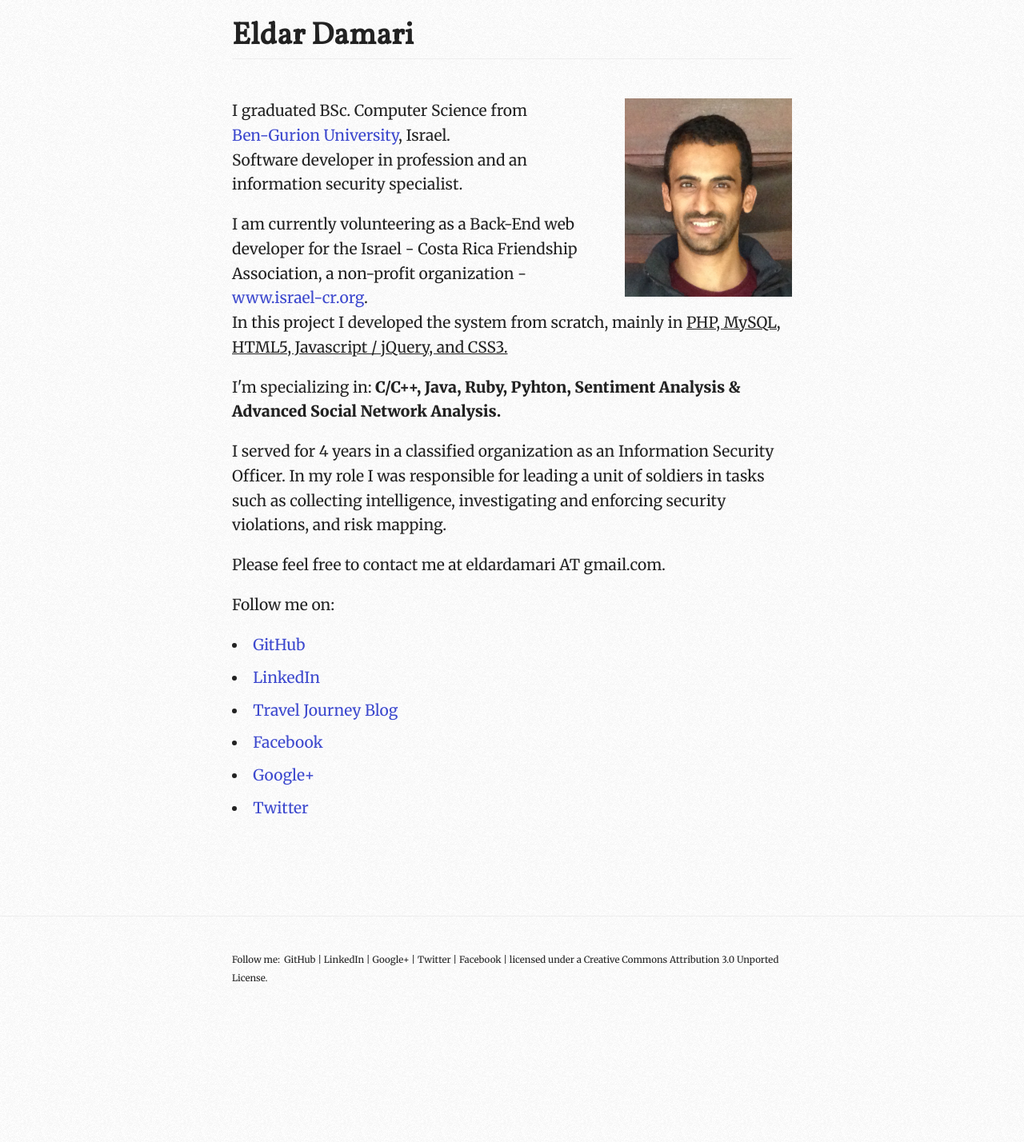
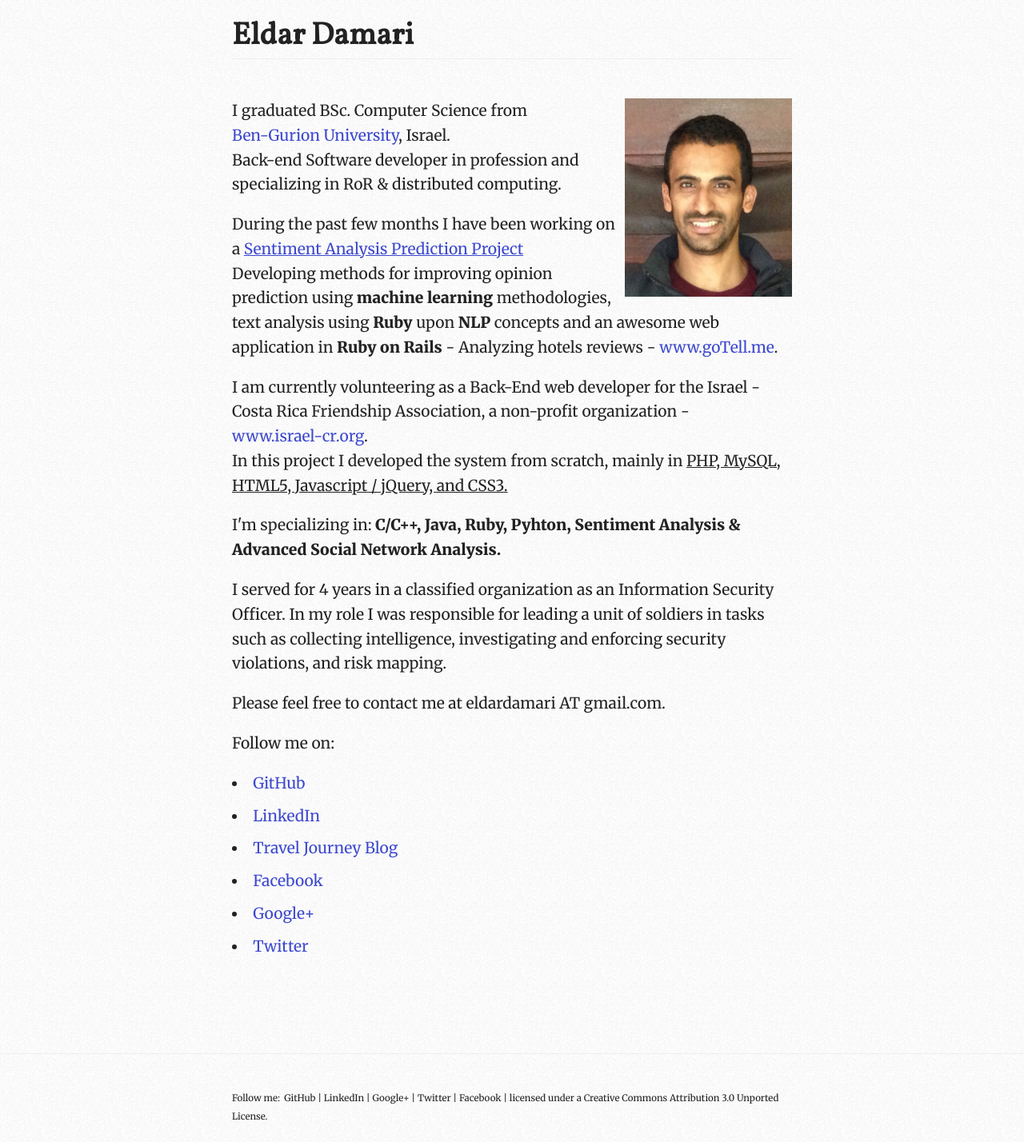
Before and after one commit to eldardamari/eldardamari.github.io, a Jekyll site: the page built from index.html, in a window 1280 px wide. Shown: the whole page at 80% size. Built offline with Jekyll 4.4.1, drawn with Linux system fonts in a browser that asks for light colours; Markdown is read by kramdown in place of the engine named in the settings; before the commit the page ends 1255 px from its top, so only the background shows below that.

Commit message:
adding new intro with my sentiment analysis project info

```diff
--- a/index.html
+++ b/index.html
@@ -7,8 +7,15 @@ layout: base
   <!--<header><h1>Welcome</h1></header>-->
 
   <p> I graduated BSc. Computer Science from <br><a href="http://in.bgu.ac.il/en/Pages/default.aspx" target="_blank">Ben-Gurion University</a>, Israel.
-      <br>Software developer in profession and an information security specialist.</p>
+      <br>Back-end Software developer in profession and specializing in RoR & distributed computing.</p>
+  <!--<br>Software developer in profession and an information security specialist.</p>-->
 
+  <p>
+    During the past few months I have been working on a <a href="http://www.goTell.me" target="_blank"><u>Sentiment Analysis Prediction Project</u></a> <br>
+    Developing methods for improving opinion prediction using <b>machine learning</b> methodologies,
+    text analysis using <b>Ruby</b> upon <b>NLP</b> concepts and an awesome web application in <b>Ruby on Rails</b> - Analyzing hotels reviews -
+    <a href="http://www.goTell.me" target="_blank">www.goTell.me</a>.
+    </p>
   <p> I am currently volunteering as a Back-End web developer for the Israel - Costa Rica Friendship Association,
       a non-profit organization - <br><a href="http://www.israel-cr.org" target="_blank">www.israel-cr.org</a>.
       <br>In this project I developed the system from  scratch, mainly in <u>PHP, MySQL, HTML5, Javascript / jQuery, and CSS3.</u> </p>
```
